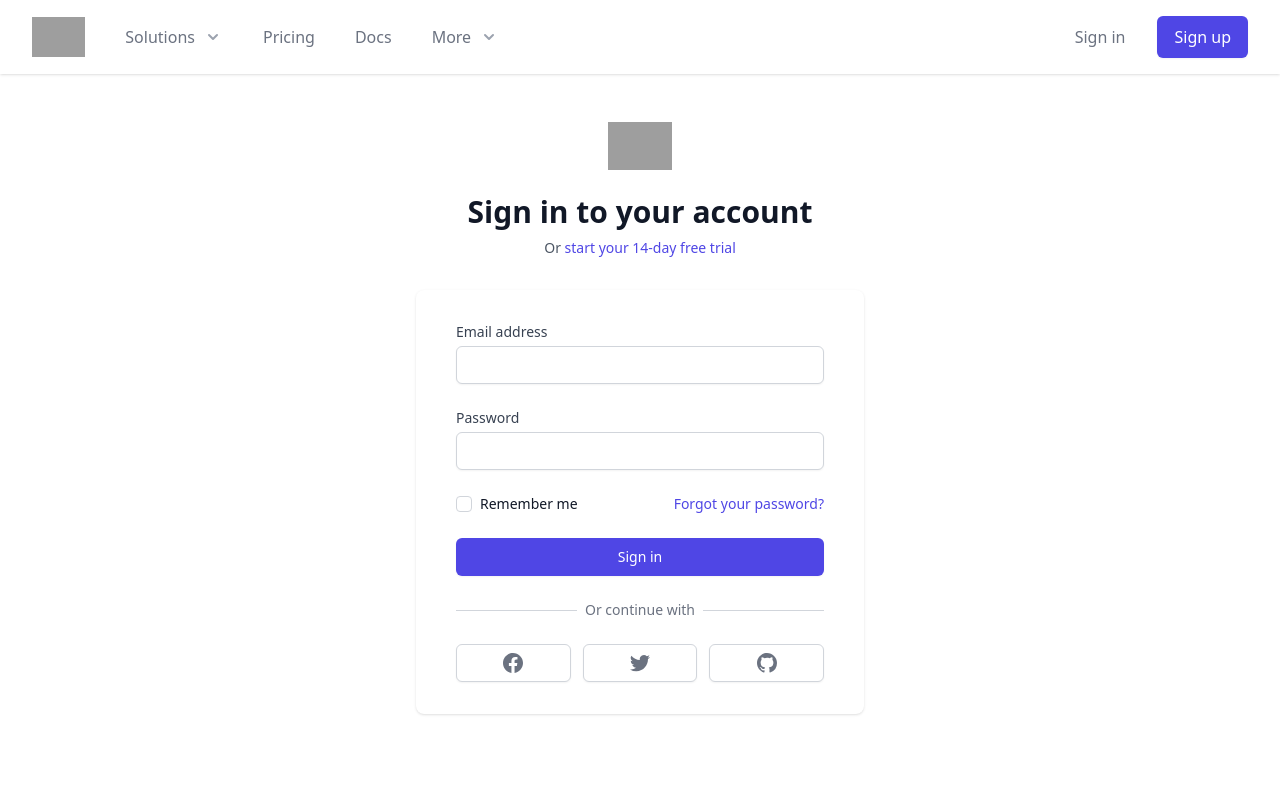
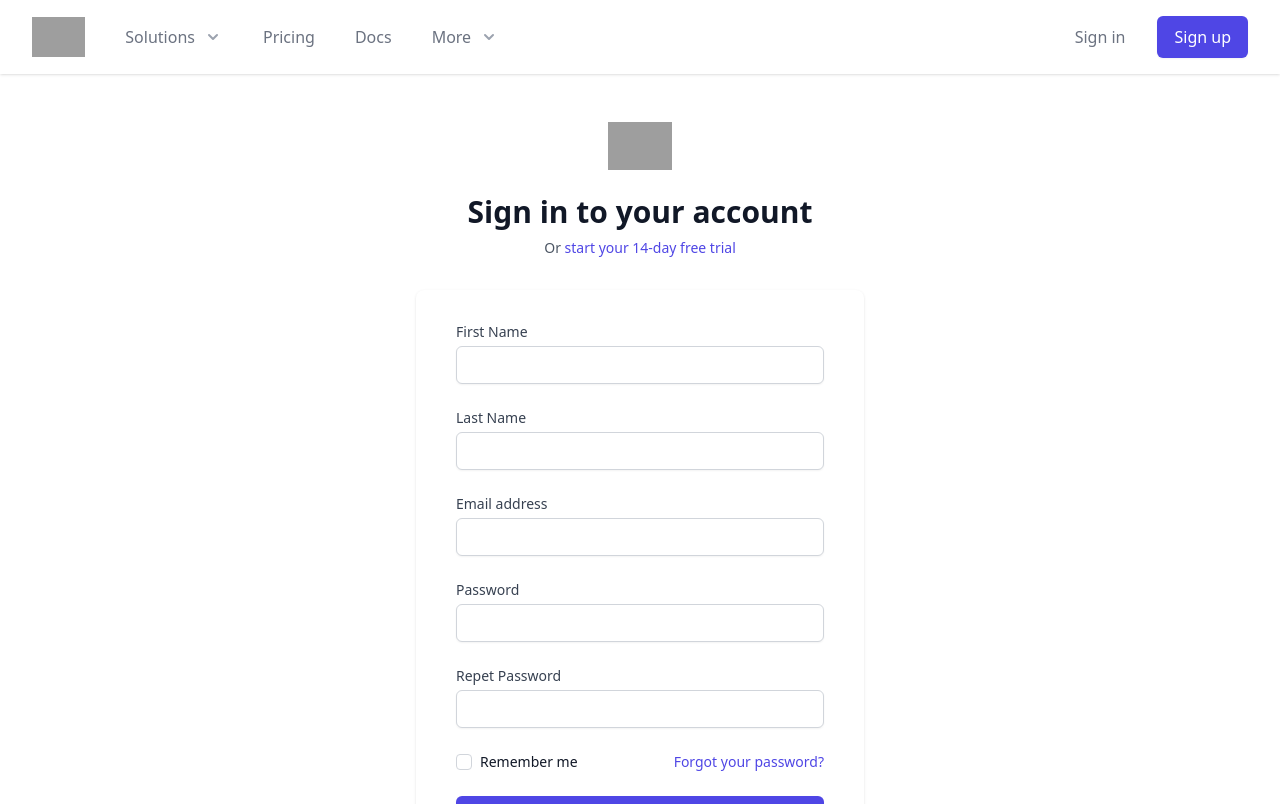
Before and after one commit to MiguelAngel0107/RestApiDjango, a React (Create React App) app in the folder RestApi/: page /signup in a window 1280 px wide. Shown: the top 804 px of the page. Built offline with nearby package versions, Linux system fonts and the light colour scheme; grey boxes are pictures that could not be loaded.

Commit message:
Update singup.js

```diff
--- a/RestApi/src/containers/auth/singup.js
+++ b/RestApi/src/containers/auth/singup.js
@@ -1,6 +1,19 @@
 import Layout from '../../hocs/layout'
+import { useState, useEffect } from 'react'
 
 function Signup() {
+    useEffect(() => {
+        window.scrollTo(0,0)
+    }, [])
+
+    const [formData, setFormData] = useState({
+        first_name:'',
+        last_name:'',
+        email:'',
+        password:'',
+        re_password:'',
+    })
+
     return (
       <Layout>
         <div className="min-h-full flex flex-col justify-center py-12 sm:px-6 lg:px-8">
@@ -22,16 +35,43 @@ function Signup() {
           <div className="mt-8 sm:mx-auto sm:w-full sm:max-w-md">
             <div className="bg-white py-8 px-4 shadow sm:rounded-lg sm:px-10">
               <form className="space-y-6" action="#" method="POST">
+
+              <div>
+                  <label htmlFor="first_name" className="block text-sm font-medium text-gray-700">
+                    First Name
+                  </label>
+                  <div className="mt-1">
+                    <input
+                      name="first_name"
+                      type="text"
+                      required
+                      className="appearance-none block w-full px-3 py-2 border border-gray-300 rounded-md shadow-sm placeholder-gray-400 focus:outline-none focus:ring-indigo-500 focus:border-indigo-500 sm:text-sm"
+                    />
+                  </div>
+                </div>
+
+                <div>
+                  <label htmlFor="last_name" className="block text-sm font-medium text-gray-700">
+                    Last Name
+                  </label>
+                  <div className="mt-1">
+                    <input
+                      name="last_name"
+                      type="text"
+                      required
+                      className="appearance-none block w-full px-3 py-2 border border-gray-300 rounded-md shadow-sm placeholder-gray-400 focus:outline-none focus:ring-indigo-500 focus:border-indigo-500 sm:text-sm"
+                    />
+                  </div>
+                </div>
+
                 <div>
                   <label htmlFor="email" className="block text-sm font-medium text-gray-700">
                     Email address
                   </label>
                   <div className="mt-1">
                     <input
-                      id="email"
                       name="email"
                       type="email"
-                      autoComplete="email"
                       required
                       className="appearance-none block w-full px-3 py-2 border border-gray-300 rounded-md shadow-sm placeholder-gray-400 focus:outline-none focus:ring-indigo-500 focus:border-indigo-500 sm:text-sm"
                     />
@@ -44,10 +84,22 @@ function Signup() {
                   </label>
                   <div className="mt-1">
                     <input
-                      id="password"
                       name="password"
                       type="password"
-                      autoComplete="current-password"
+                      required
+                      className="appearance-none block w-full px-3 py-2 border border-gray-300 rounded-md shadow-sm placeholder-gray-400 focus:outline-none focus:ring-indigo-500 focus:border-indigo-500 sm:text-sm"
+                    />
+                  </div>
+                </div>
+
+                <div>
+                  <label htmlFor="password" className="block text-sm font-medium text-gray-700">
+                    Repet Password
+                  </label>
+                  <div className="mt-1">
+                    <input
+                      name="password"
+                      type="password"
                       required
                       className="appearance-none block w-full px-3 py-2 border border-gray-300 rounded-md shadow-sm placeholder-gray-400 focus:outline-none focus:ring-indigo-500 focus:border-indigo-500 sm:text-sm"
                     />
@@ -79,67 +131,10 @@ function Signup() {
                     type="submit"
                     className="w-full flex justify-center py-2 px-4 border border-transparent rounded-md shadow-sm text-sm font-medium text-white bg-indigo-600 hover:bg-indigo-700 focus:outline-none focus:ring-2 focus:ring-offset-2 focus:ring-indigo-500"
                   >
-                    Sign in
+                    Register
                   </button>
                 </div>
               </form>
-
-              <div className="mt-6">
-                <div className="relative">
-                  <div className="absolute inset-0 flex items-center">
-                    <div className="w-full border-t border-gray-300" />
-                  </div>
-                  <div className="relative flex justify-center text-sm">
-                    <span className="px-2 bg-white text-gray-500">Or continue with</span>
-                  </div>
-                </div>
-
-                <div className="mt-6 grid grid-cols-3 gap-3">
-                  <div>
-                    <a
-                      href="#"
-                      className="w-full inline-flex justify-center py-2 px-4 border border-gray-300 rounded-md shadow-sm bg-white text-sm font-medium text-gray-500 hover:bg-gray-50"
-                    >
-                      <span className="sr-only">Sign in with Facebook</span>
-                      <svg className="w-5 h-5" aria-hidden="true" fill="currentColor" viewBox="0 0 20 20">
-                        <path
-                          fillRule="evenodd"
-                          d="M20 10c0-5.523-4.477-10-10-10S0 4.477 0 10c0 4.991 3.657 9.128 8.438 9.878v-6.987h-2.54V10h2.54V7.797c0-2.506 1.492-3.89 3.777-3.89 1.094 0 2.238.195 2.238.195v2.46h-1.26c-1.243 0-1.63.771-1.63 1.562V10h2.773l-.443 2.89h-2.33v6.988C16.343 19.128 20 14.991 20 10z"
-                          clipRule="evenodd"
-                        />
-                      </svg>
-                    </a>
-                  </div>
-
-                  <div>
-                    <a
-                      href="#"
-                      className="w-full inline-flex justify-center py-2 px-4 border border-gray-300 rounded-md shadow-sm bg-white text-sm font-medium text-gray-500 hover:bg-gray-50"
-                    >
-                      <span className="sr-only">Sign in with Twitter</span>
-                      <svg className="w-5 h-5" aria-hidden="true" fill="currentColor" viewBox="0 0 20 20">
-                        <path d="M6.29 18.251c7.547 0 11.675-6.253 11.675-11.675 0-.178 0-.355-.012-.53A8.348 8.348 0 0020 3.92a8.19 8.19 0 01-2.357.646 4.118 4.118 0 001.804-2.27 8.224 8.224 0 01-2.605.996 4.107 4.107 0 00-6.993 3.743 11.65 11.65 0 01-8.457-4.287 4.106 4.106 0 001.27 5.477A4.073 4.073 0 01.8 7.713v.052a4.105 4.105 0 003.292 4.022 4.095 4.095 0 01-1.853.07 4.108 4.108 0 003.834 2.85A8.233 8.233 0 010 16.407a11.616 11.616 0 006.29 1.84" />
-                      </svg>
-                    </a>
-                  </div>
-
-                  <div>
-                    <a
-                      href="#"
-                      className="w-full inline-flex justify-center py-2 px-4 border border-gray-300 rounded-md shadow-sm bg-white text-sm font-medium text-gray-500 hover:bg-gray-50"
-                    >
-                      <span className="sr-only">Sign in with GitHub</span>
-                      <svg className="w-5 h-5" aria-hidden="true" fill="currentColor" viewBox="0 0 20 20">
-                        <path
-                          fillRule="evenodd"
-                          d="M10 0C4.477 0 0 4.484 0 10.017c0 4.425 2.865 8.18 6.839 9.504.5.092.682-.217.682-.483 0-.237-.008-.868-.013-1.703-2.782.605-3.369-1.343-3.369-1.343-.454-1.158-1.11-1.466-1.11-1.466-.908-.62.069-.608.069-.608 1.003.07 1.531 1.032 1.531 1.032.892 1.53 2.341 1.088 2.91.832.092-.647.35-1.088.636-1.338-2.22-.253-4.555-1.113-4.555-4.951 0-1.093.39-1.988 1.029-2.688-.103-.253-.446-1.272.098-2.65 0 0 .84-.27 2.75 1.026A9.564 9.564 0 0110 4.844c.85.004 1.705.115 2.504.337 1.909-1.296 2.747-1.027 2.747-1.027.546 1.379.203 2.398.1 2.651.64.7 1.028 1.595 1.028 2.688 0 3.848-2.339 4.695-4.566 4.942.359.31.678.921.678 1.856 0 1.338-.012 2.419-.012 2.747 0 .268.18.58.688.482A10.019 10.019 0 0020 10.017C20 4.484 15.522 0 10 0z"
-                          clipRule="evenodd"
-                        />
-                      </svg>
-                    </a>
-                  </div>
-                </div>
-              </div>
             </div>
           </div>
         </div>
```
